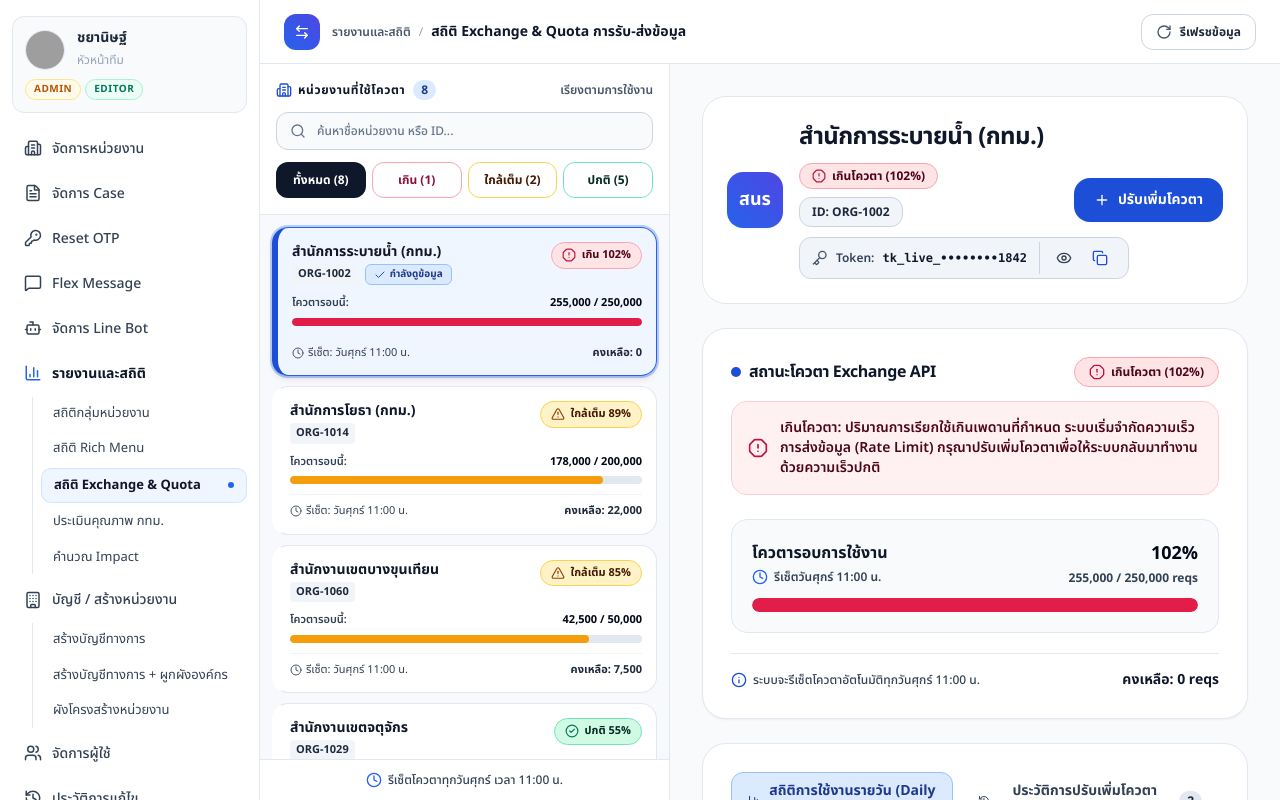
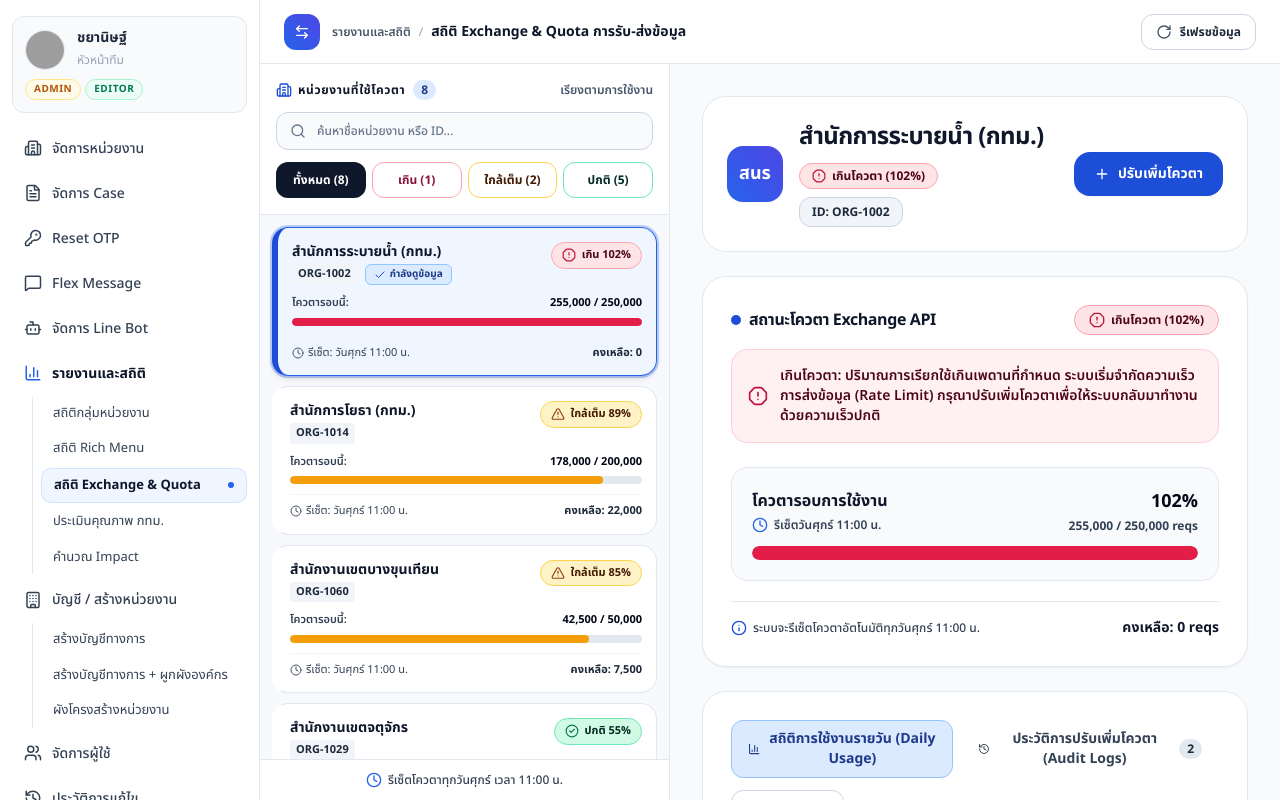
Before and after one commit to porcyn/internal-website-preview, a plain HTML site: page exchange-stats.html in a window 1280 px wide. Drawn offline with nearby package versions, Linux system fonts and the light colour scheme; grey boxes are pictures that could not be loaded.

Commit message:
fix(ui): remove API token and unnecessary non-req elements to strictly adhere to requirements

```diff
--- a/exchange-stats.html
+++ b/exchange-stats.html
@@ -329,6 +329,9 @@
     <!-- MAIN VIEWPORT CONTAINER -->
     <!-- MAIN VIEWPORT CONTAINER -->
     <!-- MAIN VIEWPORT CONTAINER -->
+    <!-- MAIN VIEWPORT CONTAINER -->
+    <!-- MAIN VIEWPORT CONTAINER -->
+    <!-- MAIN VIEWPORT CONTAINER -->
   <main class="flex-1 flex flex-col min-w-0 bg-[#f8fafc] overflow-hidden h-screen">
 
     <!-- Topbar Header (Cleaned up: Single primary CTA elsewhere, high contrast) -->
@@ -455,7 +458,7 @@
 
         <div class="p-4 sm:p-6 lg:p-8 space-y-6 max-w-5xl mx-auto w-full">
 
-          <!-- 1. ORGANIZATION HEADER: Clear Identity + Security Masked Token + ONE Primary CTA -->
+          <!-- 1. ORGANIZATION HEADER: Clear Identity & Primary CTA -->
           <div class="bg-white border border-slate-200 rounded-3xl p-5 sm:p-6 shadow-xs">
             <div class="flex flex-col md:flex-row md:items-center justify-between gap-4">
               <!-- Org Identity -->
@@ -474,22 +477,9 @@
                     </span>
                   </div>
 
-                  <!-- Organization Meta: ID Badge & Security Masked Token -->
+                  <!-- Organization Meta: ID Badge (Clean, No Token) -->
                   <div class="flex items-center gap-2.5 text-xs text-slate-700 flex-wrap">
                     <span class="font-bold text-slate-800 bg-slate-100 px-3 py-1.5 rounded-xl border border-slate-300" id="selected-org-id">ID: ORG-1002</span>
-                    <div class="inline-flex items-center gap-2 bg-slate-100 px-3 py-1 rounded-xl border border-slate-300">
-                      <i data-lucide="key" class="w-4 h-4 text-slate-600" aria-hidden="true"></i>
-                      <span class="text-slate-700 font-semibold">Token:</span>
-                      <code id="masked-token-display" class="font-mono text-xs font-bold text-slate-900">tk_live_••••••••842</code>
-                      <div class="flex items-center gap-1 ml-1 border-l border-slate-300 pl-2">
-                        <button type="button" onclick="toggleTokenMask()" class="w-8 h-8 rounded-lg flex items-center justify-center text-slate-700 hover:text-slate-950 hover:bg-slate-200 transition-colors cursor-pointer focus:outline-none focus:ring-2 focus:ring-blue-600" title="แสดง/ซ่อน Token" aria-label="แสดงหรือซ่อน Exchange Token">
-                          <i data-lucide="eye" id="token-eye-icon" class="w-4 h-4 text-slate-700"></i>
-                        </button>
-                        <button type="button" onclick="copyToken()" class="w-8 h-8 rounded-lg flex items-center justify-center text-blue-700 hover:text-blue-950 hover:bg-blue-100 transition-colors cursor-pointer focus:outline-none focus:ring-2 focus:ring-blue-600" title="คัดลอก Token" aria-label="คัดลอก Exchange Token">
-                          <i data-lucide="copy" class="w-4 h-4 text-blue-700"></i>
-                        </button>
-                      </div>
-                    </div>
                   </div>
                 </div>
               </div>
@@ -865,7 +855,7 @@
     const organizationsData = [
       {
         id: "ORG-1002",
-        token: "tk_live_9482bf10e7a2b91842",
+
         name: "สำนักการระบายน้ำ (กทม.)",
         shortCode: "สนร",
         status: "exceeded",
@@ -894,7 +884,7 @@
       },
       {
         id: "ORG-1014",
-        token: "tk_live_3819fa091c784e2091",
+
         name: "สำนักการโยธา (กทม.)",
         shortCode: "สนย",
         status: "near-limit",
@@ -922,7 +912,7 @@
       },
       {
         id: "ORG-1060",
-        token: "tk_live_7294ac5821039de441",
+
         name: "สำนักงานเขตบางขุนเทียน",
         shortCode: "ขบท",
         status: "near-limit",
@@ -950,7 +940,7 @@
       },
       {
         id: "ORG-1029",
-        token: "tk_live_4910283bc91a827012",
+
         name: "สำนักงานเขตจตุจักร",
         shortCode: "ขจจ",
         status: "normal",
@@ -978,7 +968,7 @@
       },
       {
         id: "ORG-1008",
-        token: "tk_live_198273641abced9012",
+
         name: "สำนักงานเขตคลองเตย",
         shortCode: "ขคต",
         status: "normal",
@@ -1004,7 +994,7 @@
       },
       {
         id: "ORG-1022",
-        token: "tk_live_65412987a0c1e2f345",
+
         name: "สำนักงานเขตพระนคร",
         shortCode: "ขพน",
         status: "normal",
@@ -1030,7 +1020,7 @@
       },
       {
         id: "ORG-1045",
-        token: "tk_live_9812736450fe12dc89",
+
         name: "สำนักงานเขตบางรัก",
         shortCode: "ขบร",
         status: "normal",
@@ -1056,7 +1046,7 @@
       },
       {
         id: "ORG-1077",
-        token: "tk_live_33445566778899aabb",
+
         name: "สำนักสิ่งแวดล้อม (กทม.)",
         shortCode: "สวล",
         status: "normal",
@@ -1086,7 +1076,7 @@
     let selectedOrgId = "ORG-1002"; // Default to critical org (สำนักการระบายน้ำ 102%)
     let activeFilter = "all"; // 'all' | 'exceeded' | 'near-limit' | 'normal'
     let searchQuery = "";
-    let isTokenMasked = true;
+
     let currentSectionTab = "daily"; // 'daily' | 'logs'
 
     // Helper: get filtered and sorted organizations
@@ -1282,9 +1272,6 @@
         }
       }
 
-      // Token Display
-      updateTokenDisplay(org);
-
       // Usage Status Card
       const elUsageBadge = document.getElementById("usage-status-badge");
       const elHeadline = document.getElementById("usage-headline");
@@ -1366,40 +1353,6 @@
       if (typeof lucide !== 'undefined') lucide.createIcons();
     }
 
-
-    // --- TOKEN DISPLAY & MASKING ---
-    function updateTokenDisplay(org) {
-      const elDisplay = document.getElementById("masked-token-display");
-      const eyeIcon = document.getElementById("token-eye-icon");
-      if (!elDisplay) return;
-
-      if (isTokenMasked) {
-        const last4 = (org.token || "842").slice(-4);
-        elDisplay.textContent = `tk_live_••••••••${last4}`;
-        if (eyeIcon) eyeIcon.setAttribute("data-lucide", "eye");
-      } else {
-        elDisplay.textContent = org.token || "tk_live_9482bf10e7a2b91842";
-        if (eyeIcon) eyeIcon.setAttribute("data-lucide", "eye-off");
-      }
-      if (typeof lucide !== 'undefined') lucide.createIcons();
-    }
-
-    function toggleTokenMask() {
-      isTokenMasked = !isTokenMasked;
-      const org = organizationsData.find(o => o.id === selectedOrgId);
-      if (org) updateTokenDisplay(org);
-    }
-
-    function copyToken() {
-      const org = organizationsData.find(o => o.id === selectedOrgId);
-      if (!org || !org.token) return;
-
-      navigator.clipboard.writeText(org.token).then(() => {
-        showToast("คัดลอก Exchange Token เรียบร้อยแล้ว");
-      }).catch(() => {
-        showToast("ไม่สามารถคัดลอกได้ กรุณาคัดลอกด้วยตนเอง");
-      });
-    }
 
     // --- 7. RENDER DAILY CHART (ACCESSIBLE, THRESHOLD LINE, CLAMPED TOOLTIP) ---
     function renderDailyChart(org) {
```
